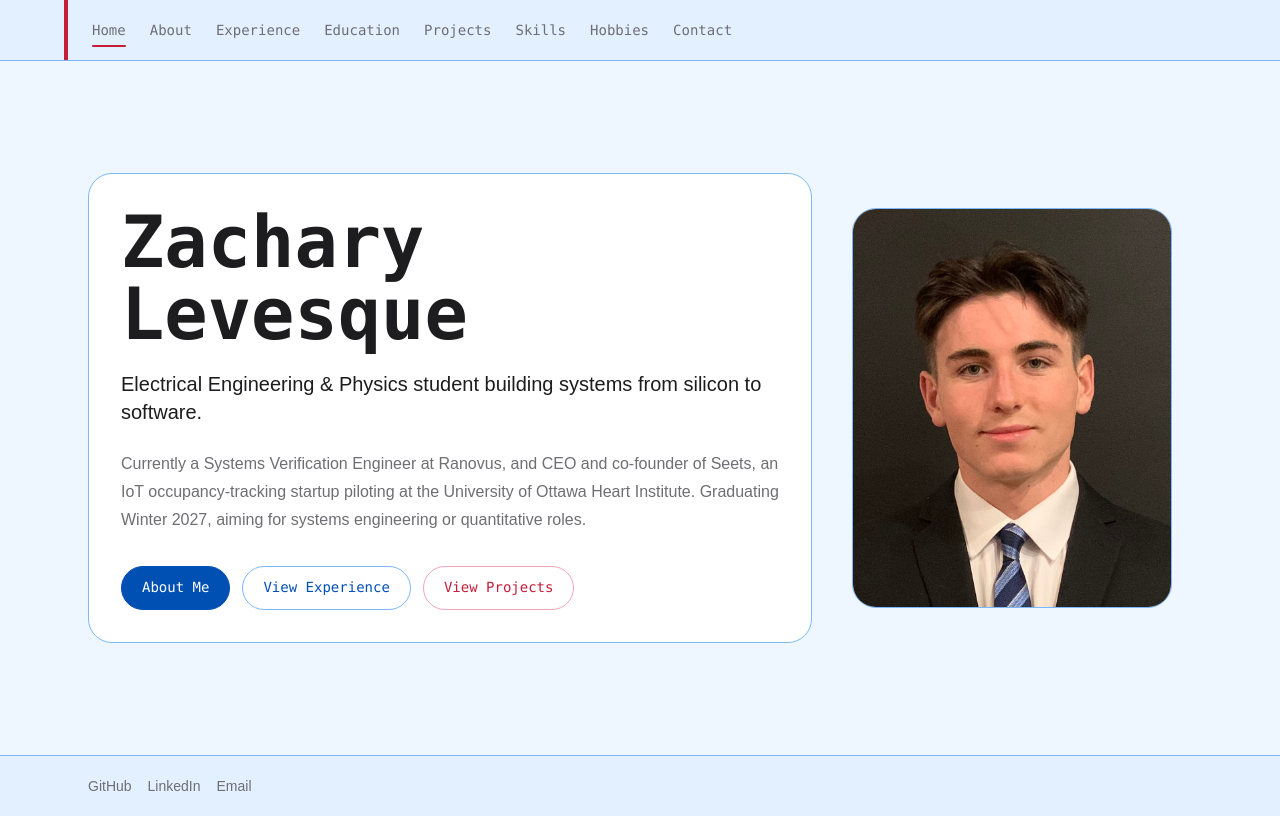
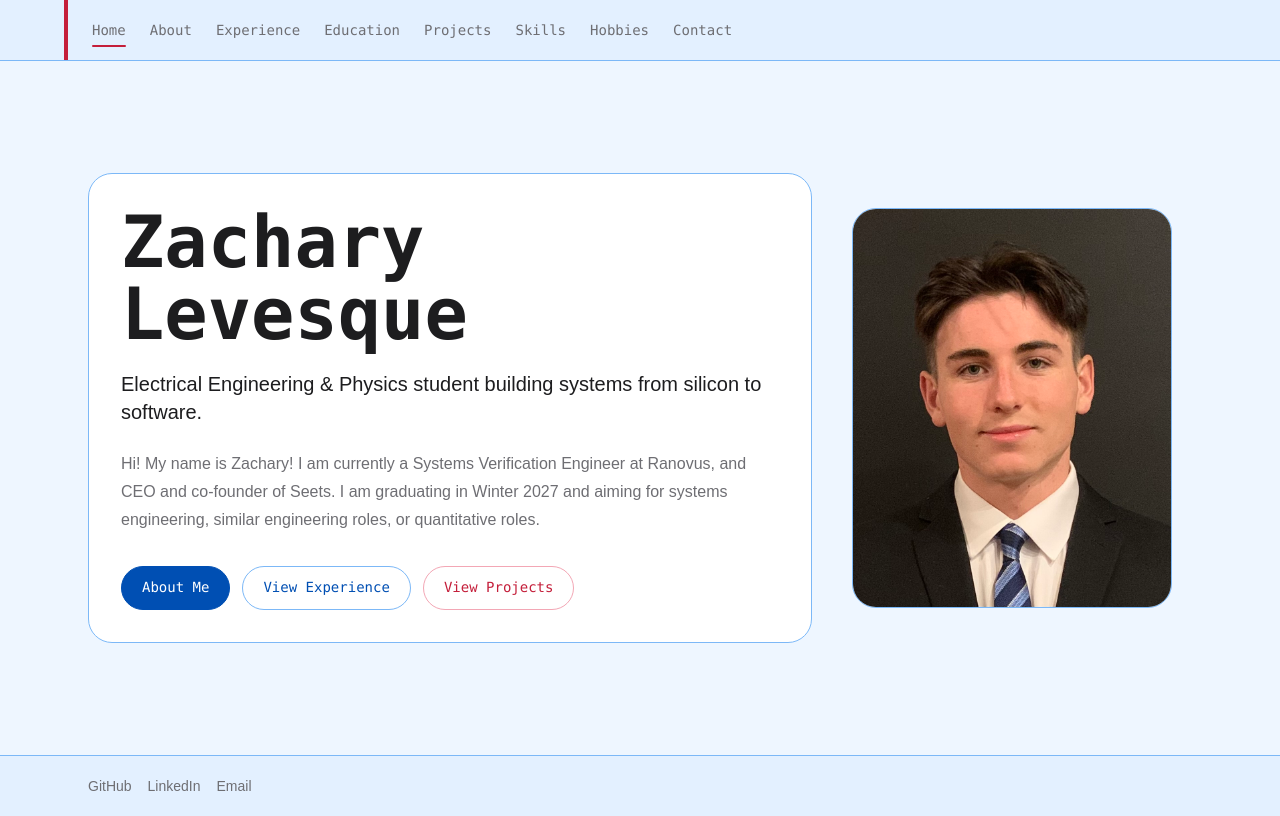
Before and after one commit to Zachary-Levesque/Portfolio, a Next.js app: page / in a window 1280 px wide. Built offline with nearby package versions, Linux system fonts and the light colour scheme.

Commit message:
Update page.tsx

```diff
--- a/app/page.tsx
+++ b/app/page.tsx
@@ -14,10 +14,10 @@ export default function HomePage() {
             silicon to software.
           </p>
           <p className="mt-6 leading-7 text-muted">
-            Currently a Systems Verification Engineer at Ranovus, and CEO and
-            co-founder of Seets, an IoT occupancy-tracking startup piloting at
-            the University of Ottawa Heart Institute. Graduating Winter 2027,
-            aiming for systems engineering or quantitative roles.
+            Hi! My name is Zachary! I am currently a Systems Verification
+            Engineer at Ranovus, and CEO and co-founder of Seets. I am
+            graduating in Winter 2027 and aiming for systems engineering,
+            similar engineering roles, or quantitative roles.
           </p>
           <div className="mt-8 flex flex-col gap-3 font-mono text-sm sm:flex-row sm:flex-wrap">
             <ViewTransitionLink
```
